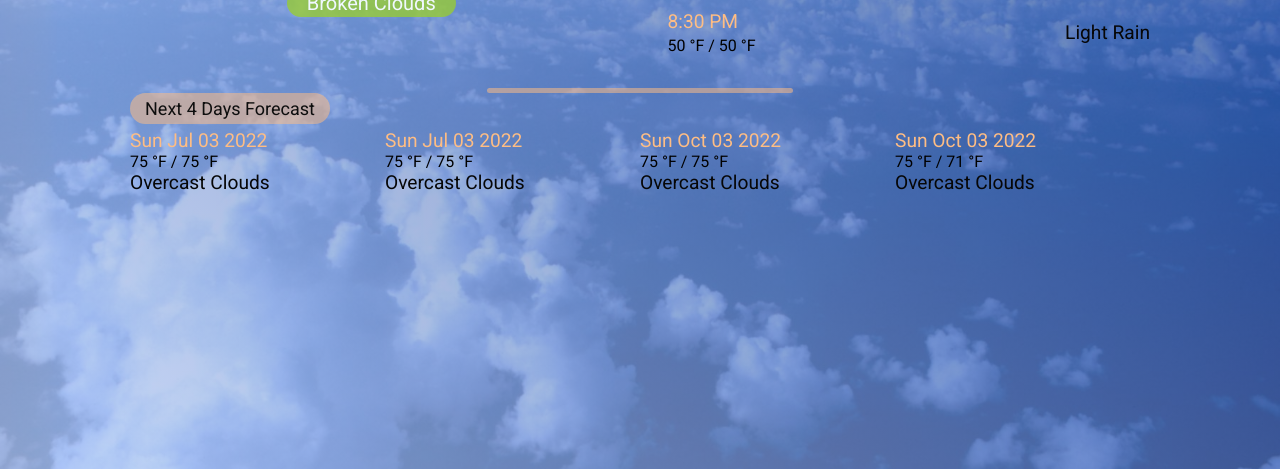
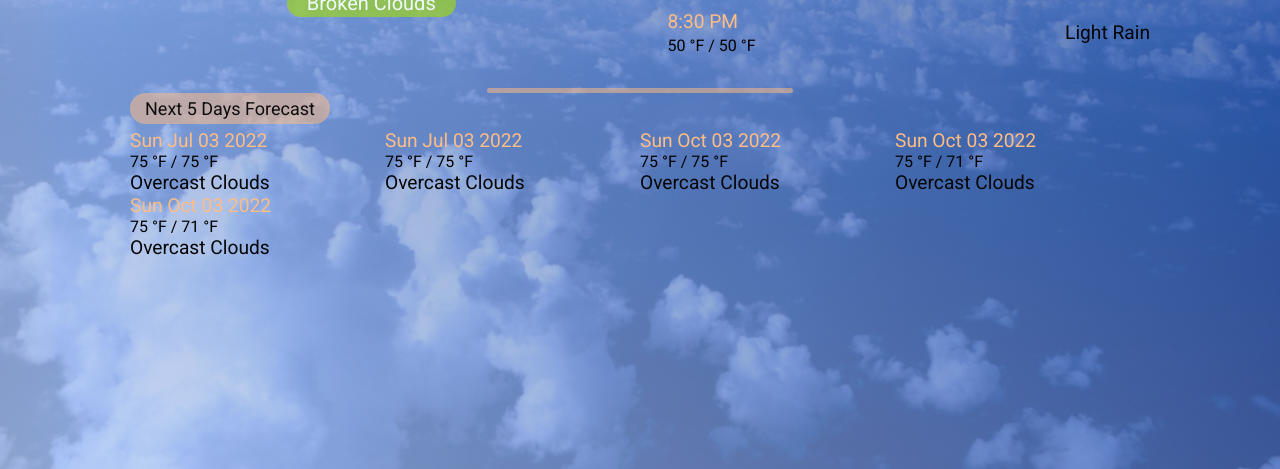
Before and after one commit to abdulrfarag/5-day-weather-app, a plain HTML site: page index.html in a window 1280 px wide. Shown: the part 331-800 px from the top of the page. Drawn offline with Linux system fonts and the light colour scheme.

Commit message:
added div for day 5

```diff
--- a/index.html
+++ b/index.html
@@ -79,7 +79,7 @@
 
     <div class="forecstD">
         <div class="divider2"></div>
-        <p class="cast-header"> Next 4 days forecast</p>
+        <p class="cast-header"> Next 5 days forecast</p>
         <div class="weekF">
 
             <div class="dayF">
@@ -105,6 +105,12 @@
                 <p>75 °F / 71 °F</p>
                 <p class="desc">Overcast Clouds</p>
             </div>
+
+            <div class="dayF">
+                <p class="date">Sun oct 03 2022</p>
+                <p>75 °F / 71 °F</p>
+                <p class="desc">Overcast Clouds</p>
+            </div>
         </div>
     </div>
     <script src="/assets/js/script.js"></script>
```
